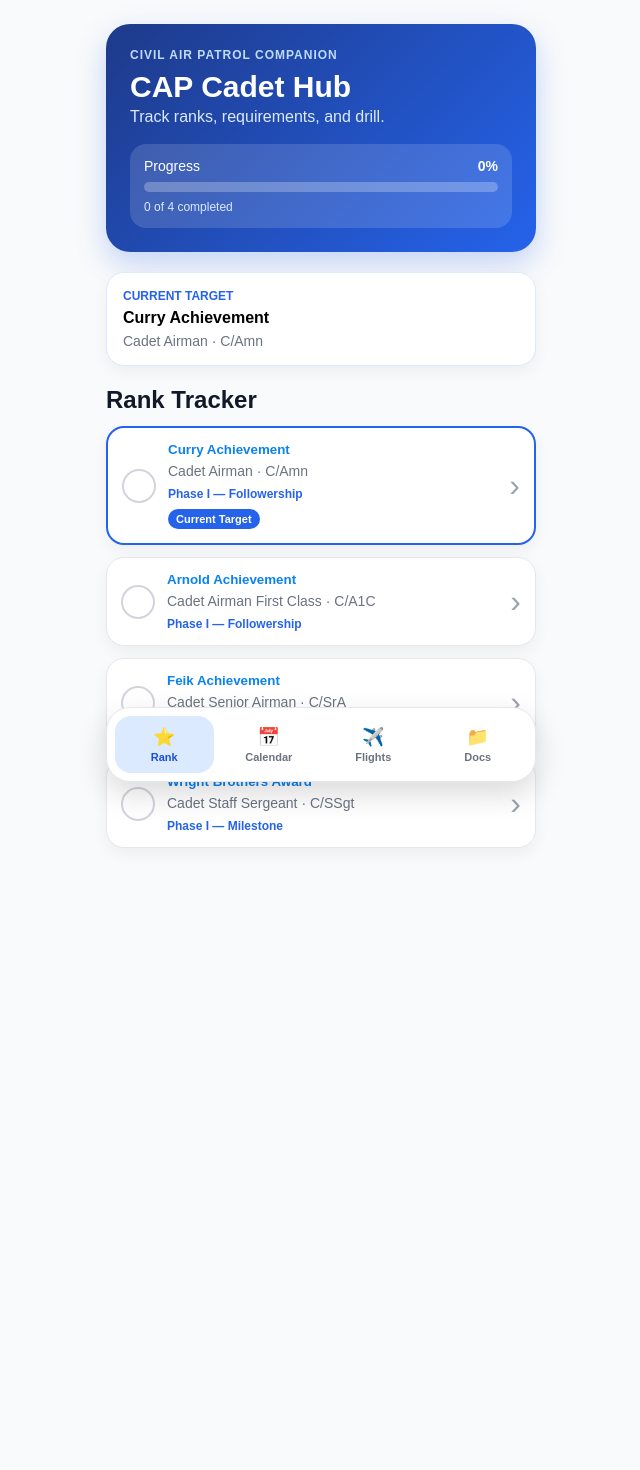
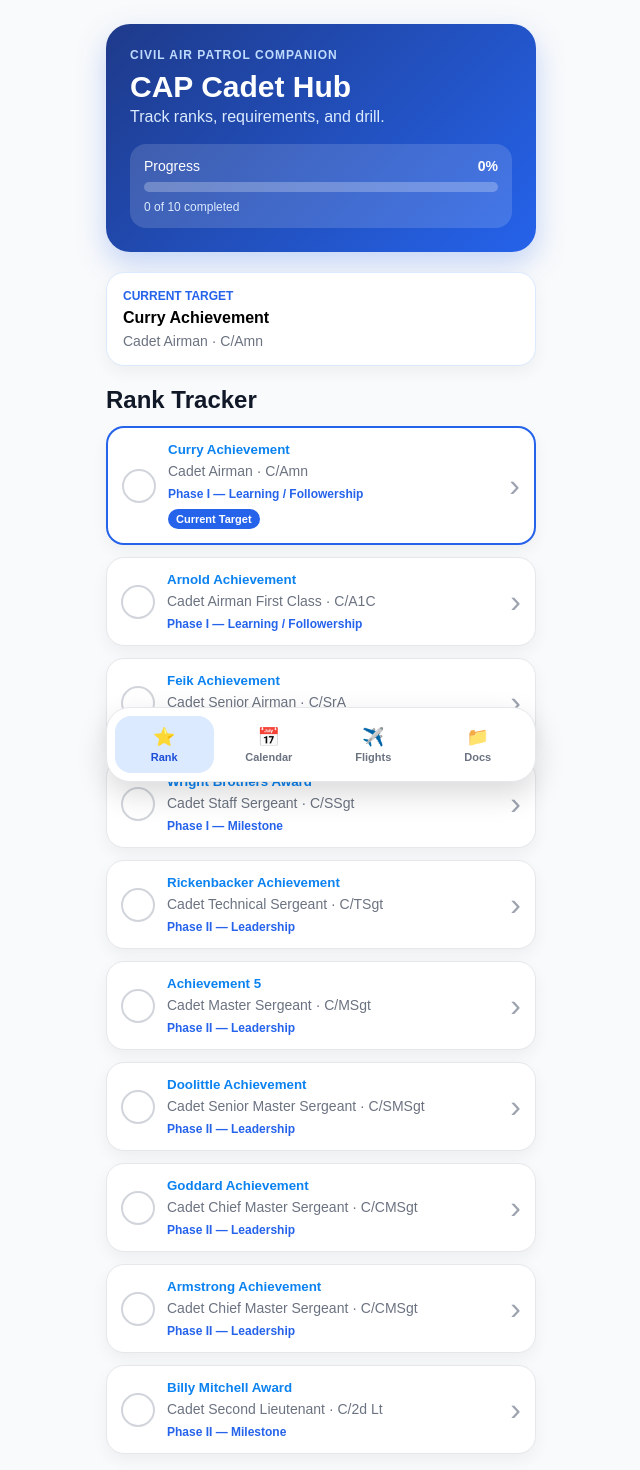
Before and after one commit to JLawrence36/C.A.P-Cadet-Hub, a React (Vite) app: page / in a window 1280 px wide. Shown: the top 1470 px of the page, without its empty margins (319-959 px from the left). Before the commit the page ends 970 px from the top, so only its background shows below. Built offline with nearby package versions, Linux system fonts and the light colour scheme.

Commit message:
Update App.jsx

```diff
--- a/src/App.jsx
+++ b/src/App.jsx
@@ -6,7 +6,7 @@
     name: "Curry Achievement",
     rank: "Cadet Airman",
     abbr: "C/Amn",
-    phase: "Phase I — Followership",
+    phase: "Phase I — Learning / Followership",
     overview:
       "Your first CAP cadet achievement. Focus on the Cadet Oath, core values, uniform basics, fitness attempt, and basic drill.",
     requirements: [
@@ -37,15 +37,15 @@
     name: "Arnold Achievement",
     rank: "Cadet Airman First Class",
     abbr: "C/A1C",
-    phase: "Phase I — Followership",
+    phase: "Phase I — Learning / Followership",
     overview:
       "Second cadet achievement. Adds aerospace education and continued leadership, fitness, and drill development.",
     requirements: [
       "Minimum 8 weeks after Curry",
       "Wear the CAP uniform properly",
       "Complete Learn to Lead Chapter 2",
-      "Complete Aerospace Dimensions Module 1",
-      "Continue CPFT progress",
+      "Complete an Aerospace Dimensions module",
+      "Participate in one fitness activity and have attempted CPFT within 180 days",
       "Attend character development"
     ],
     drill: [
@@ -63,14 +63,14 @@
     name: "Feik Achievement",
     rank: "Cadet Senior Airman",
     abbr: "C/SrA",
-    phase: "Phase I — Followership",
+    phase: "Phase I — Learning / Followership",
     overview:
       "Third cadet achievement. Cadet begins preparing for more responsibility and the Wright Brothers milestone.",
     requirements: [
       "Minimum 8 weeks after Arnold",
       "Complete Learn to Lead Chapter 3",
-      "Complete Aerospace Dimensions Module 2",
-      "Continue CPFT progress",
+      "Complete an Aerospace Dimensions module",
+      "Participate in one fitness activity and have attempted CPFT within 180 days",
       "Attend character development"
     ],
     drill: [
@@ -91,11 +91,11 @@
       "The first major cadet milestone. Completing this earns NCO rank and closes Phase I.",
     requirements: [
       "Minimum 8 weeks after Feik",
-      "Pass the Wright Brothers leadership exam",
-      "Meet required fitness standard",
+      "Pass the Wright Brothers leadership exam covering Learn to Lead Chapters 1–3",
       "Complete required aerospace work",
-      "Participate in character development",
-      "Complete required drill evaluation"
+      "Participate in one fitness activity and have attained HFZ within 180 days",
+      "Complete comprehensive drill evaluation",
+      "Meet general advancement requirements"
     ],
     drill: [
       "Form the flight",
@@ -104,6 +104,157 @@
       "Marching commands",
       "Open and close ranks",
       "Inspection procedures"
+    ]
+  },
+  {
+    id: 5,
+    name: "Rickenbacker Achievement",
+    rank: "Cadet Technical Sergeant",
+    abbr: "C/TSgt",
+    phase: "Phase II — Leadership",
+    overview:
+      "The first Phase II achievement. Cadet begins developing as an NCO and starts taking more responsibility in the flight.",
+    requirements: [
+      "Minimum 8 weeks after Wright Brothers",
+      "Complete Learn to Lead Chapter 4",
+      "Complete an Aerospace Dimensions module",
+      "Participate in one fitness activity and have attained HFZ within 180 days",
+      "Attend character development",
+      "Complete required drill performance test"
+    ],
+    drill: [
+      "NCO-level drill leadership",
+      "Form and align flight",
+      "Open Ranks",
+      "Close Ranks",
+      "Column movements",
+      "Command voice and bearing"
+    ]
+  },
+  {
+    id: 6,
+    name: "Achievement 5",
+    rank: "Cadet Master Sergeant",
+    abbr: "C/MSgt",
+    phase: "Phase II — Leadership",
+    overview:
+      "Achievement 5 is currently unnamed in the CAP progression. Cadet continues NCO leadership development.",
+    requirements: [
+      "Minimum 8 weeks after Rickenbacker",
+      "Complete Learn to Lead Chapter 5",
+      "Complete an Aerospace Dimensions module",
+      "Participate in one fitness activity and have attained HFZ within 180 days",
+      "Attend character development",
+      "Complete required drill performance test"
+    ],
+    drill: [
+      "Lead basic flight drill",
+      "Maintain alignment and cover",
+      "Stationary commands",
+      "Marching commands",
+      "Inspection preparation",
+      "Mentor junior cadets"
+    ]
+  },
+  {
+    id: 7,
+    name: "Doolittle Achievement",
+    rank: "Cadet Senior Master Sergeant",
+    abbr: "C/SMSgt",
+    phase: "Phase II — Leadership",
+    overview:
+      "A senior NCO achievement. Cadet is expected to show stronger leadership, responsibility, and mentorship of junior cadets.",
+    requirements: [
+      "Minimum 8 weeks after Achievement 5",
+      "Complete Learn to Lead Chapter 6",
+      "Complete an Aerospace Dimensions module",
+      "Participate in one fitness activity and have attained HFZ within 180 days",
+      "Attend character development",
+      "Complete required drill performance test"
+    ],
+    drill: [
+      "Advanced NCO drill leadership",
+      "Flight formation",
+      "Column movements",
+      "Open and close ranks",
+      "Command presence",
+      "Correct junior cadet drill errors"
+    ]
+  },
+  {
+    id: 8,
+    name: "Goddard Achievement",
+    rank: "Cadet Chief Master Sergeant",
+    abbr: "C/CMSgt",
+    phase: "Phase II — Leadership",
+    overview:
+      "A senior Phase II achievement. Cadet should be capable of helping train, correct, and lead other cadets.",
+    requirements: [
+      "Minimum 8 weeks after Doolittle",
+      "Complete Learn to Lead Chapter 7",
+      "Complete an Aerospace Dimensions module",
+      "Participate in one fitness activity and have attained HFZ within 180 days",
+      "Attend character development",
+      "Complete required drill performance test"
+    ],
+    drill: [
+      "Senior NCO drill role",
+      "Lead flight-level drill",
+      "Inspect formation",
+      "Prepare cadets for evaluations",
+      "Teach facing movements",
+      "Teach marching movements"
+    ]
+  },
+  {
+    id: 9,
+    name: "Armstrong Achievement",
+    rank: "Cadet Chief Master Sergeant",
+    abbr: "C/CMSgt",
+    phase: "Phase II — Leadership",
+    overview:
+      "The final NCO achievement before the Mitchell Award. Cadet should be preparing for officer-level responsibility.",
+    requirements: [
+      "Minimum 8 weeks after Goddard",
+      "Complete Learn to Lead Chapter 8",
+      "Complete an Aerospace Dimensions module",
+      "Participate in one fitness activity and have attained HFZ within 180 days",
+      "Attend character development",
+      "Complete required drill performance test",
+      "Complete required speech and essay work"
+    ],
+    drill: [
+      "High-level NCO drill leadership",
+      "Flight sergeant duties",
+      "Form the flight",
+      "Report to commander",
+      "Inspection support",
+      "Mentor junior NCOs"
+    ]
+  },
+  {
+    id: 10,
+    name: "Billy Mitchell Award",
+    rank: "Cadet Second Lieutenant",
+    abbr: "C/2d Lt",
+    phase: "Phase II — Milestone",
+    overview:
+      "The Mitchell Award is a major milestone. Cadet transitions from NCO to officer and completes Phase II.",
+    requirements: [
+      "Minimum 8 weeks after Armstrong",
+      "Pass comprehensive closed-book leadership exam covering Learn to Lead Chapters 4–8",
+      "Pass comprehensive aerospace exam covering Aerospace Dimensions Modules 1–7",
+      "Participate in one fitness activity and have attained HFZ within 180 days",
+      "Graduate encampment before earning the award",
+      "Meet general advancement requirements"
+    ],
+    drill: [
+      "Demonstrate mastery of Phase II drill",
+      "Lead flight-level drill confidently",
+      "Understand inspection procedures",
+      "Use proper command voice",
+      "Mentor junior cadets",
+      "Prepare for officer leadership role"
     ]
   }
 ];
```
